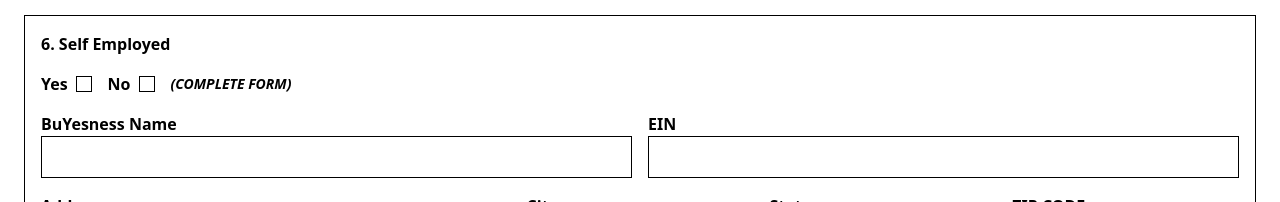
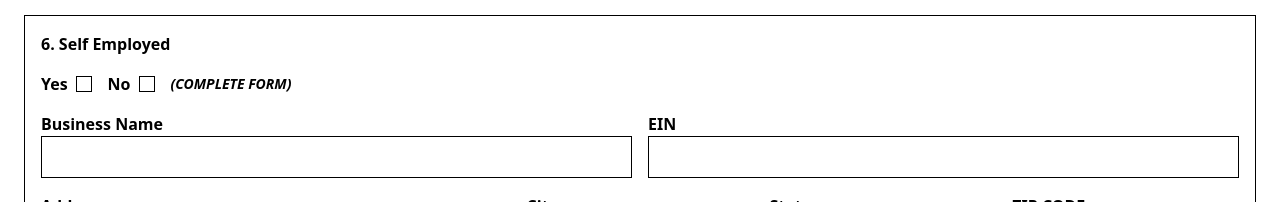
Before and after one commit to tohka53/formsquali, an Angular app: page /formen in a window 1280 px wide. Shown: the part 2524-2726 px from the top of the page. Built offline with nearby package versions, Linux system fonts and the light colour scheme.

Commit message:
Business

```diff
--- a/src/app/formen/formen/formen.component.html
+++ b/src/app/formen/formen/formen.component.html
@@ -474,7 +474,7 @@
 
         <div class="grid grid-cols-2 gap-4">
             <div>
-                <label class="block">BuYesness Name</label>
+                <label class="block">Business Name</label>
                 <input type="text" class="w-full border-b border-black text-size-2xl font-bold p-2">
             </div>
             <div>
```
